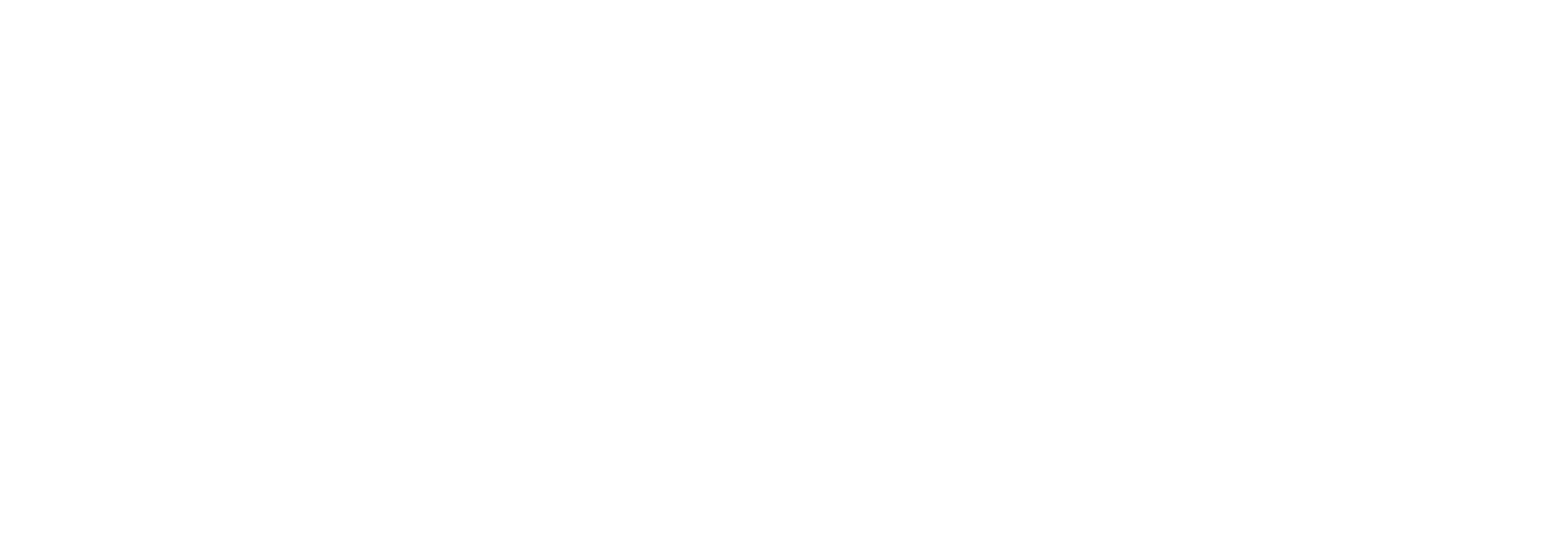
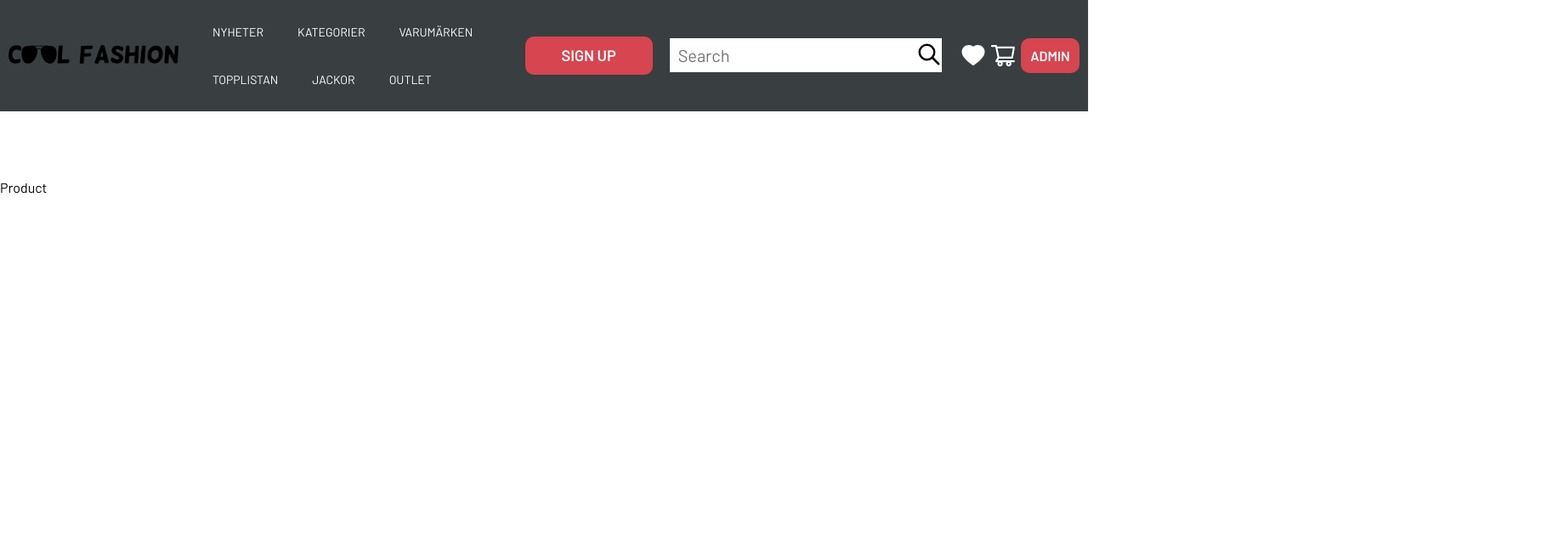
Before and after one commit to halmur/Projekt-Agil, a React (Create React App) app: page /category/byxor/product/1 in a window 1280 px wide. Before the commit this address had no page. Shown: the top 644 px of the page at 85% size, 1840 px wide, since content can reach past the window. Built offline with nearby package versions, Linux system fonts and the light colour scheme.

Commit message:
Added product detail page

```diff
--- a/src/components/MainComp/Main.jsx
+++ b/src/components/MainComp/Main.jsx
@@ -3,6 +3,7 @@
 import HeroSection from './HeroSection'
 import ProductCard from './ProductCard'
 import ImgSlider from './ImgSlider'
+import { Link } from 'react-router-dom'
 
 const Main = () => {
   const seasonalTrends = [
@@ -11,6 +12,7 @@
       name: 'JJICHRIS JJORIGINAL AM 994',
       brand: 'Jack & Jones',
       category: 'Jeans',
+      categoryslug: 'byxor',
       price: '499',
       image: 'https://via.placeholder.com/220xs300.png?text=product+image',
       size: ['size-1', 'size-2', 'size-3', 'size-4', 'size-5'],
@@ -21,6 +23,7 @@
       name: 'MR530SG Shoe',
       brand: 'New Balance',
       category: 'Sneakers',
+      categoryslug: 'skor',
       price: '1099',
       image: 'https://via.placeholder.com/220xs300.png?text=product+image',
       size: ['size-1', 'size-2', 'size-3', 'size-4', 'size-5'],
@@ -31,6 +34,7 @@
       name: 'PJS M Spectre Body Warmer',
       brand: 'Parajumper',
       category: 'Jackor',
+      categoryslug: 'jackor',
       price: '3499',
       image: 'https://via.placeholder.com/220xs300.png?text=product+image',
       size: ['size-1', 'size-2', 'size-3', 'size-4', 'size-5'],
@@ -41,6 +45,7 @@
       name: 'PJS M Spectre Body Warmer',
       brand: 'Parajumper',
       category: 'Jackor',
+      categoryslug: 'jackor',
       price: '3499',
       image: 'https://via.placeholder.com/220xs300.png?text=product+image',
       size: ['size-1', 'size-2', 'size-3', 'size-4', 'size-5'],
@@ -51,6 +56,7 @@
       name: 'PJS M Spectre Body Warmersdf asdfsdf ',
       brand: 'Parajumper',
       category: 'Jackor',
+      categoryslug: 'jackor',
       price: '3499',
       image: 'https://via.placeholder.com/220xs300.png?text=product+image',
       size: ['size-1', 'size-2', 'size-3', 'size-4', 'size-5'],
--- a/src/components/MainComp/ProductCard.jsx
+++ b/src/components/MainComp/ProductCard.jsx
@@ -1,7 +1,9 @@
 import styles from './ProductCard.module.css'
+import { Link } from 'react-router-dom'
 
 const ProductCard = ({ pD }) => {
   return (
+    <Link to={`/category/`+pD.categoryslug+`/product/`+pD.id} className={styles.link} state={{product: pD}}>
     <div className={styles.product_card}>
       <img className={styles.product_img} src={pD.image} alt={pD.category + ' image'} />
 
@@ -9,6 +11,7 @@
       <span className={styles.product_brand}>{pD.brand}</span>
       <span className={styles.product_price}>{pD.price} kr</span>
     </div>
+    </Link>
   )
 }
 
--- a/src/components/MainComp/ProductCard.module.css
+++ b/src/components/MainComp/ProductCard.module.css
@@ -36,3 +36,6 @@
 .product_price {
   font-size: 14px;
 }
+.link {
+  text-decoration: none;
+}
--- a/src/index.js
+++ b/src/index.js
@@ -13,6 +13,7 @@
 import Varumarken from './pages/Varumarken';
 import Topplistan from './pages/Topplistan';
 import Outlet from './pages/Outlet';
+import ProductDetail from './pages/ProductDetail';
 
 
 
@@ -24,9 +25,11 @@
         <Route index element={<App />} />
         <Route path='/nyheter' element={<Nyheter />} />
         <Route path='/category/:slug' element={<Products />} />
+        <Route path='/category/:slug/product/:id' element={<ProductDetail />} />
         <Route path='/varumarken/:slug' element={<Varumarken />} />
         <Route path='/topplistan' element={<Topplistan />} />
         <Route path='/outlet' element={<Outlet />} />
+
       </Route>
       <Route path='/signup' element={<Signup />} />
       <Route path='/admin' element={<AdminHome />} />
--- /dev/null
+++ b/src/pages/ProductDetail.jsx
@@ -0,0 +1,28 @@
+import React from 'react'
+import styles from '../components/MainComp/Main.module.css'
+import { tempProducts } from '../tempProducts'
+import { useLocation, useParams } from 'react-router-dom'
+
+const Product = () => {
+    const location = useLocation()
+
+
+    const {id} = useParams()
+
+    const productBack = tempProducts.find(x => x.id === +id)
+
+    const product = location.state ? location?.state?.product : productBack
+
+    console.log(product);
+
+  return (
+    <>
+    <div className={styles.products}>
+        <p>Product</p>
+        {/* <img src={product.image}></img> */}
+    </div>
+    </>
+  )
+}
+
+export default Product
```
Also changed, not shown: src/components/MainComp/Main.module.css (line endings or trailing spaces).
